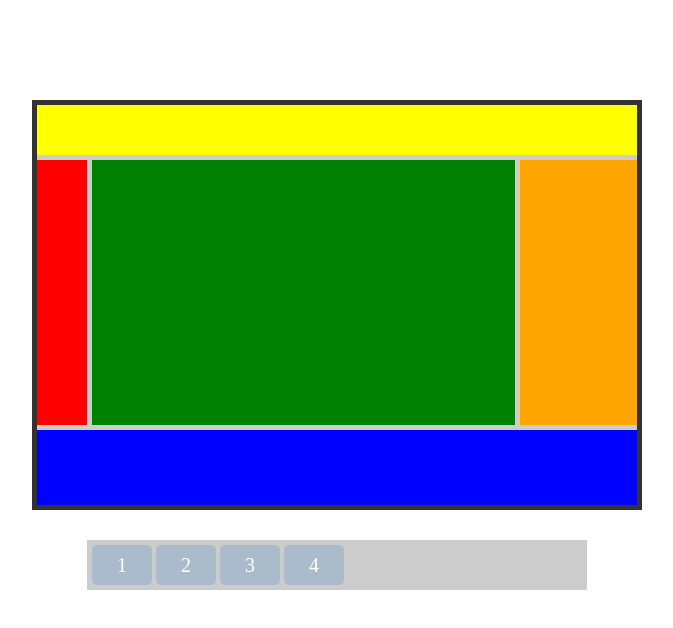
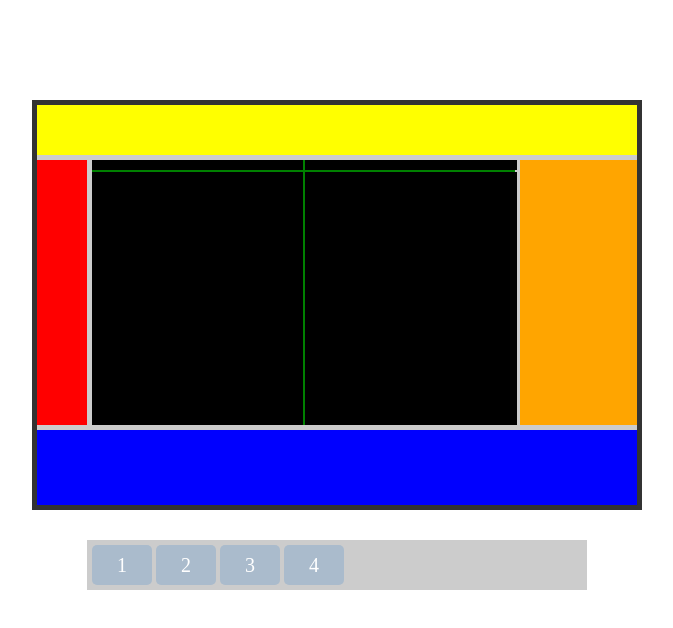
Before and after one commit to Wasiak/css-display-grid, a plain HTML site: page index.html in a window 1280 px wide. Shown: the whole page, without its empty margins (303-976 px from the left). Drawn offline with Linux system fonts and the light colour scheme.

Commit message:
subgrid items

```diff
--- a/class.css
+++ b/class.css
@@ -66,6 +66,10 @@
 .item-3 {
   background-color: green;
   grid-area: c;
+  display: grid;
+  grid-template-columns: 50% 50%;
+  grid-template-rows: 10px auto;
+  grid-gap: 2px;
 }
 .item-4 {
   background-color: blue;
@@ -106,3 +110,16 @@
   grid-row-start: 1;
   grid-row-end: 5;
 }
+
+.item-31 {
+  background-color: #000;
+}
+.item-32 {
+  background-color: #000;
+}
+.item-33 {
+  background-color: #000;
+}
+.item-34 {
+  background-color: #000;
+}
--- a/index.html
+++ b/index.html
@@ -11,7 +11,12 @@
     <div id='main-container' class='container'>
       <div class="item item-1"></div>
       <div class="item item-2"></div>
-      <div class="item item-3"></div>
+      <div class="item item-3">
+        <div class='item item-31'></div>
+        <div class='item item-32'></div>
+        <div class='item item-33'></div>
+        <div class='item item-34'></div>
+      </div>
       <div class="item item-4"></div>
       <div class="item item-5"></div>
     </div>
```
